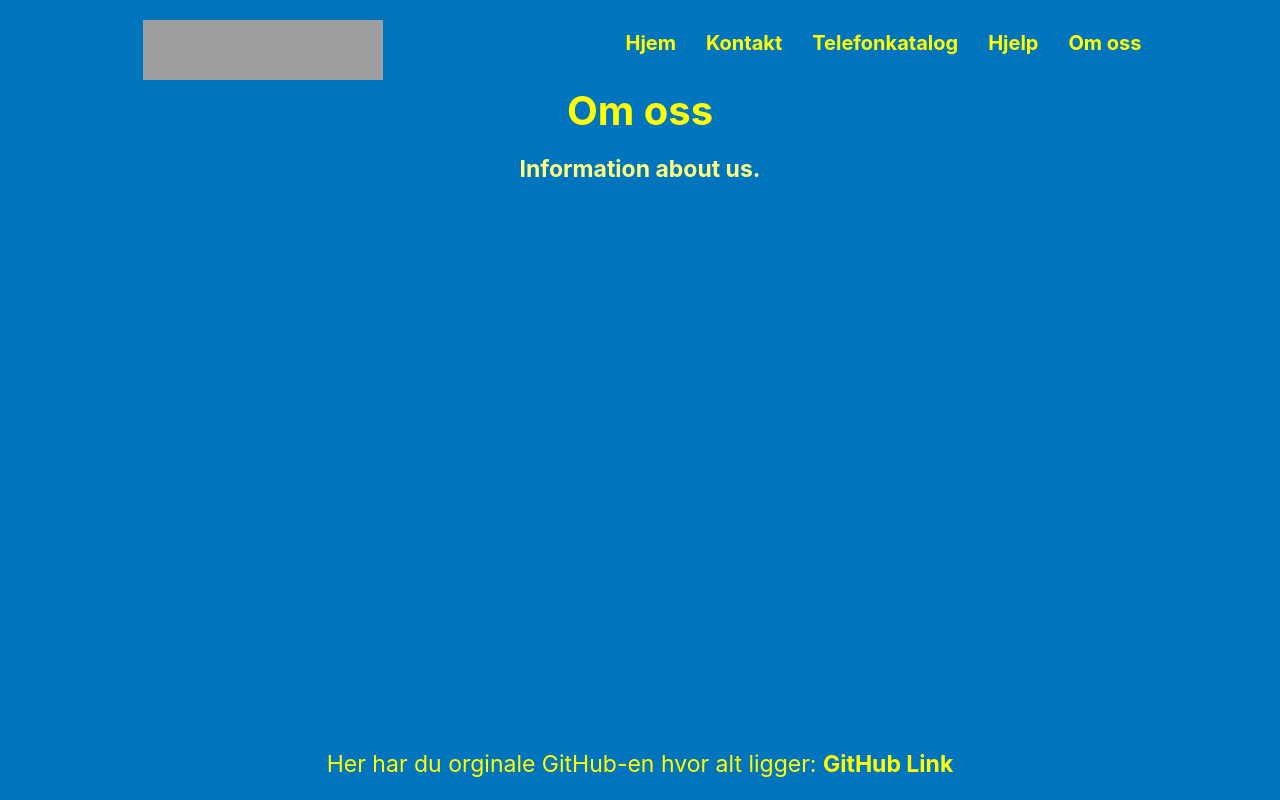
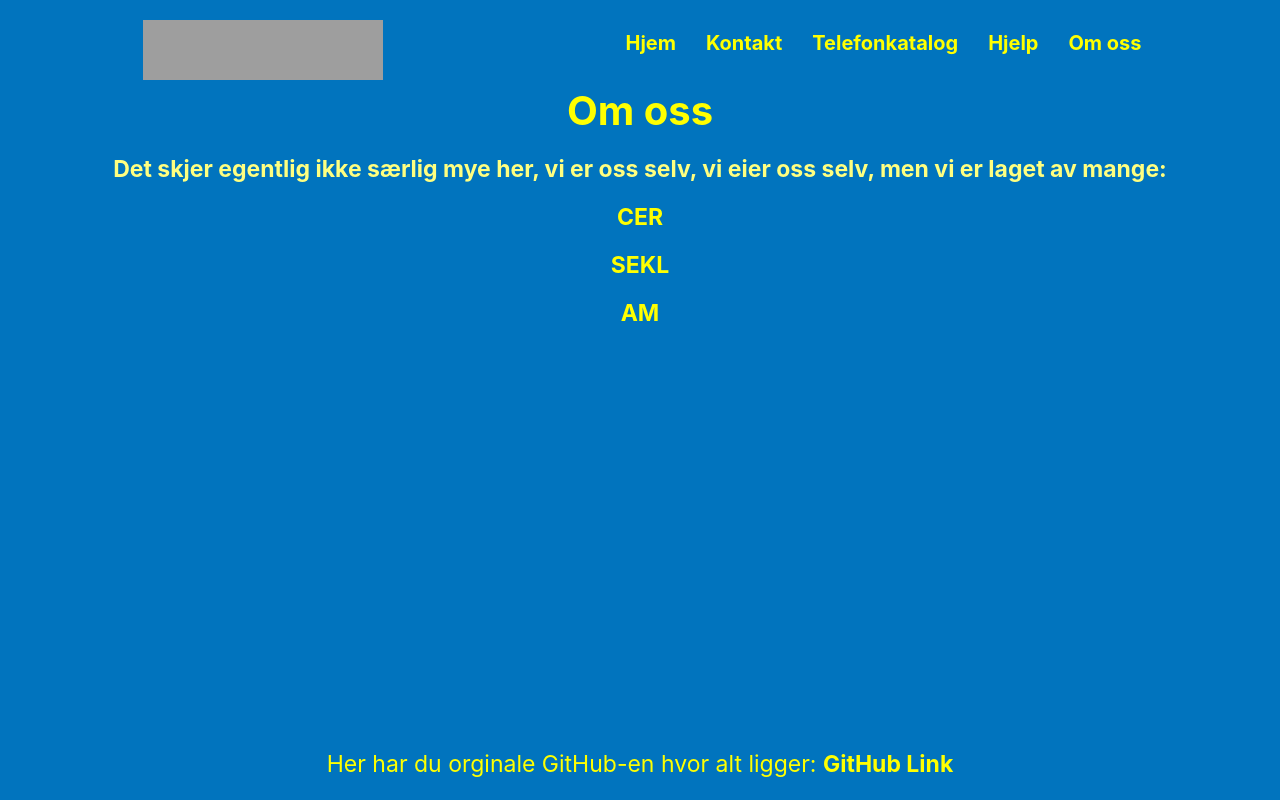
Before and after one commit to TheOriginalCER06/Fagdag-17112023, a plain HTML site: page om.html in a window 1280 px wide. Drawn offline with Linux system fonts and the light colour scheme; grey boxes are pictures that could not be loaded.

Commit message:
Author and small changes

```diff
--- a/om.html
+++ b/om.html
@@ -17,7 +17,10 @@
         </ul>
     </nav>
     <h1>Om oss</h1>
-    <p>Information about us.</p>
+    <p>Det skjer egentlig ikke særlig mye her, vi er oss selv, vi eier oss selv, men vi er laget av mange:</p>
+    <p><a href="https://github.com/TheOriginalCER06">CER</a></p>
+    <p><a href="https://github.com/Sebeinkro">SEKL</a></p>
+    <p><a href="https://github.com/nitim05">AM</a></p>
     <footer>Her har du orginale GitHub-en hvor alt ligger:  <a href="https://github.com/TheOriginalCER06/Fagdag-17112023">GitHub Link</a></footer>
 </body>
 </html>
```
Also changed, not shown: hjelp.html (+3 -0 lines).
